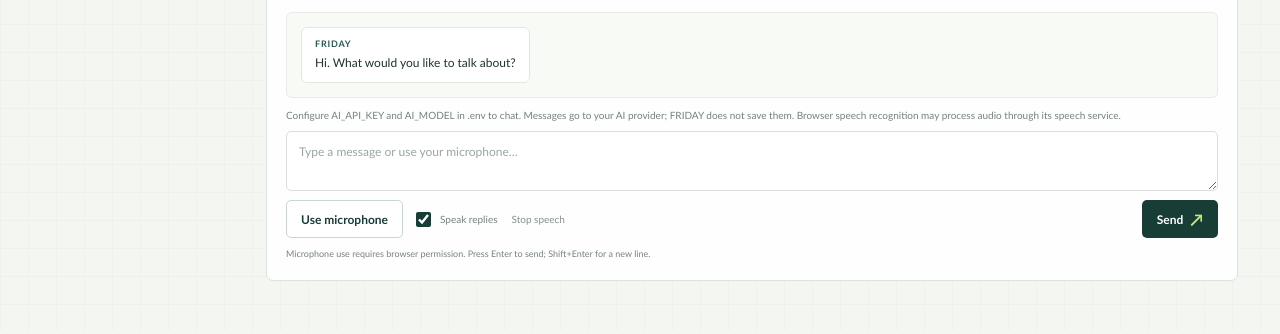
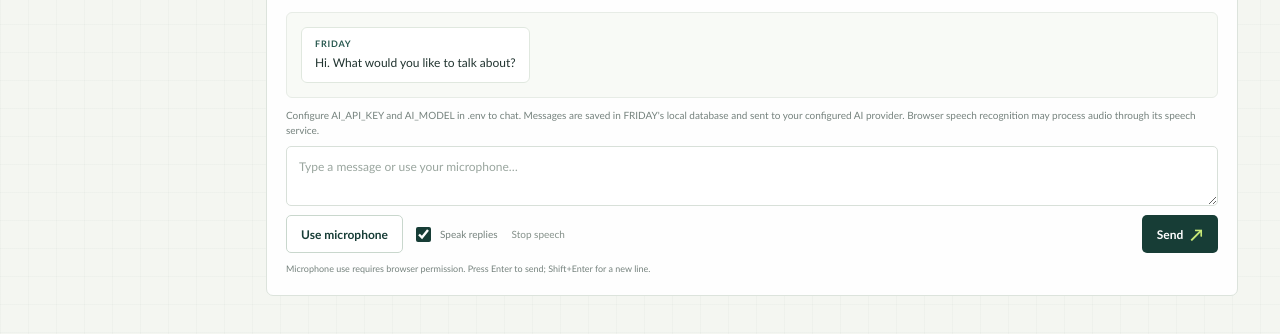
Before and after one commit to maheshgouda05/friday, a plain HTML site: page frontend/index.html in a window 1280 px wide. Shown: the part 1236-1570 px from the top of the page. Drawn offline with Linux system fonts and the light colour scheme; files that its build step writes are made by us from their sources; no server answers; files whose address does not match are found by name.

Commit message:
frountend

```diff
--- a/frontend/index.html
+++ b/frontend/index.html
@@ -195,7 +195,7 @@
             <p class="message-content">Hi. What would you like to talk about?</p>
           </article>
         </div>
-        <p class="privacy-note">Configure AI_API_KEY and AI_MODEL in .env to chat. Messages go to your AI provider; FRIDAY does not save them. Browser speech recognition may process audio through its speech service.</p>
+        <p class="privacy-note">Configure AI_API_KEY and AI_MODEL in .env to chat. Messages are saved in FRIDAY's local database and sent to your configured AI provider. Browser speech recognition may process audio through its speech service.</p>
         <form id="chat-form" class="chat-form">
           <label class="visually-hidden" for="chat-input">Ask FRIDAY</label>
           <textarea id="chat-input" name="message" rows="2" maxlength="4000" placeholder="Type a message or use your microphone…" required></textarea>
```
